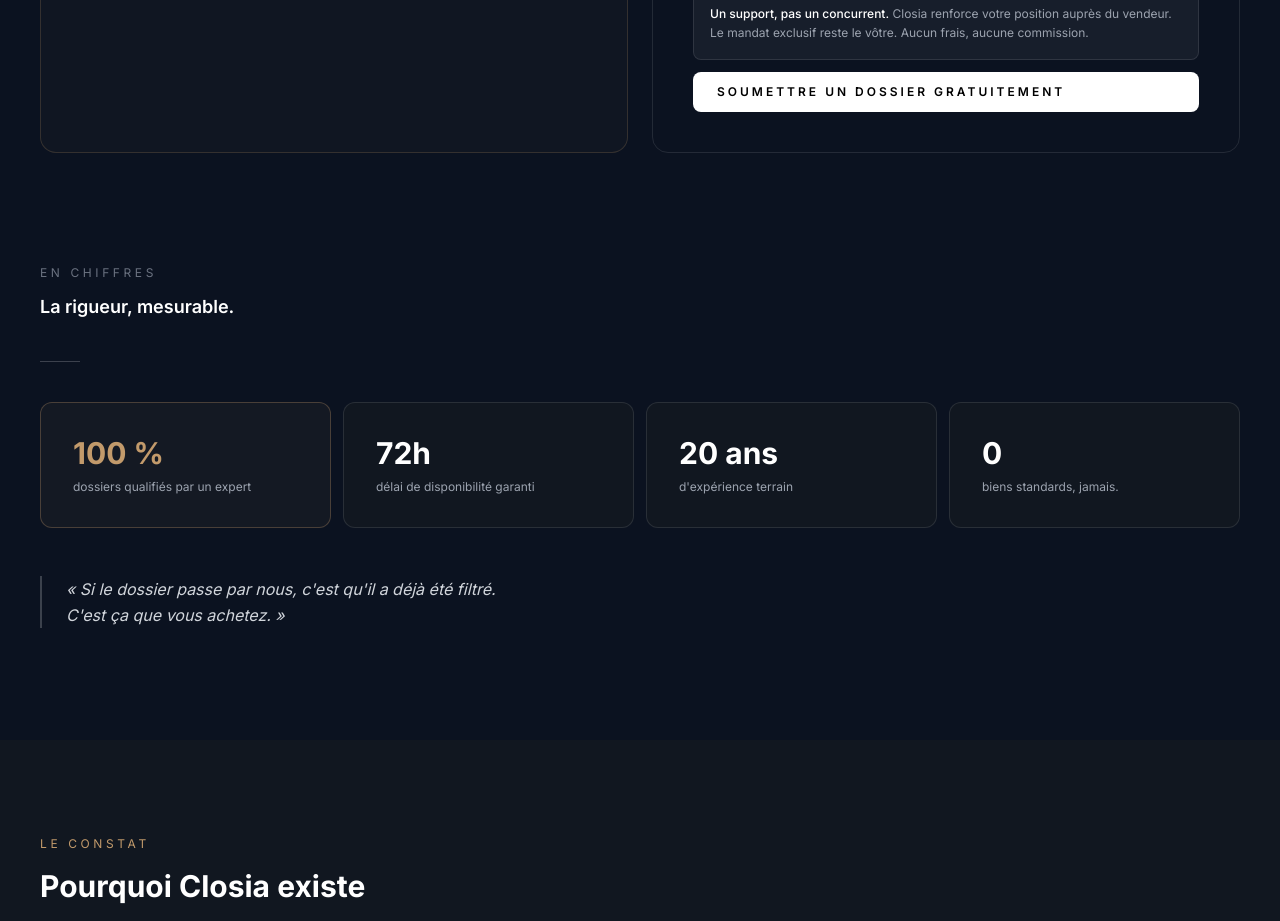
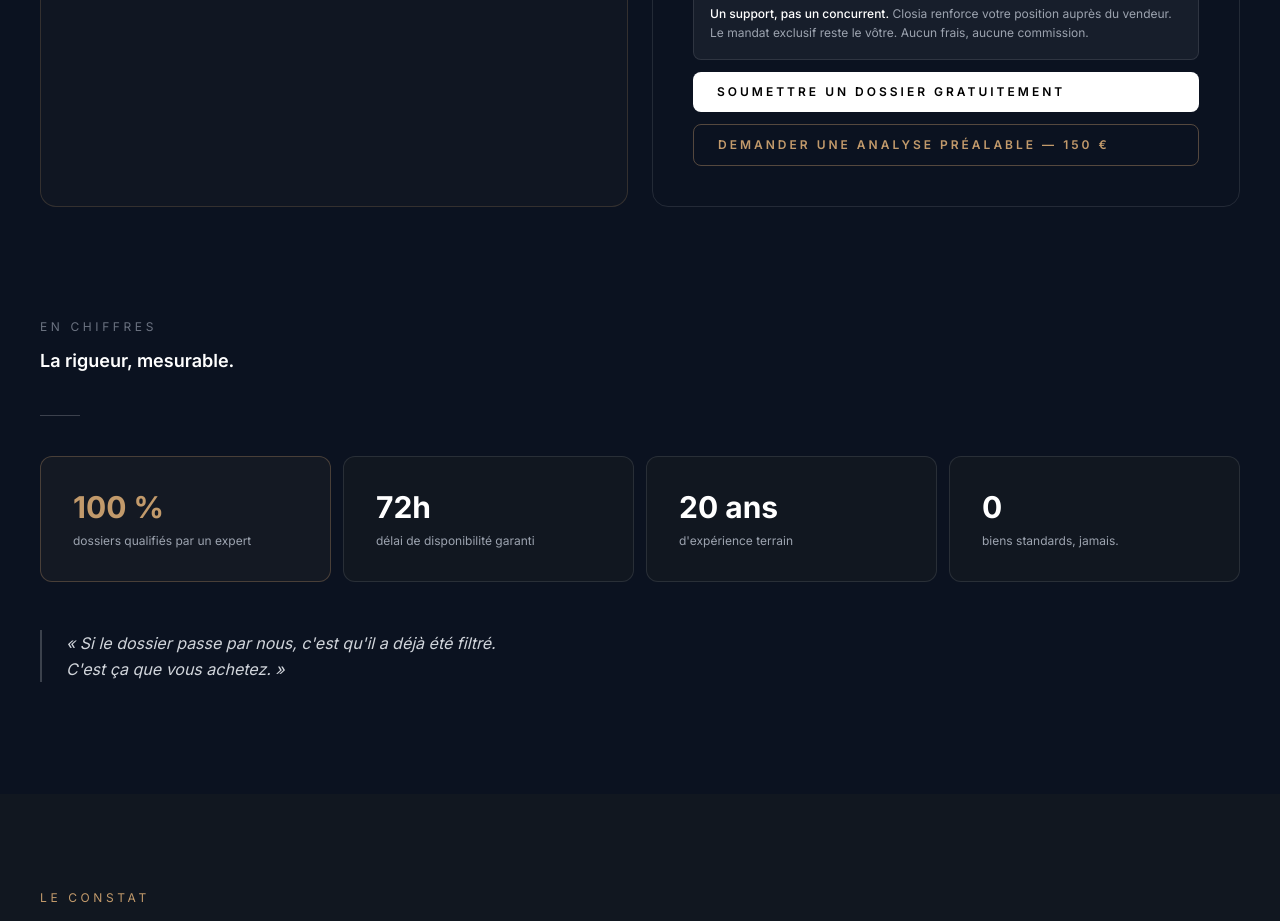
Before and after one commit to BUFFARD388/closia, a Next.js app: page / in a window 1280 px wide. Shown: the part 1520-2441 px from the top of the page. Built offline with nearby package versions, Linux system fonts and the light colour scheme.

Commit message:
feat: bouton scroll vers analyse préalable dans card vendeur

```diff
--- a/app/page.tsx
+++ b/app/page.tsx
@@ -253,6 +253,9 @@
                 <Link href="/auth/register/vendeur" className="inline-flex items-center text-xs tracking-widest uppercase bg-white text-black font-semibold px-6 py-3 hover:bg-gray-100 transition-all duration-300 rounded-lg">
                   Soumettre un dossier gratuitement
                 </Link>
+                <a href="#analyse" className="inline-flex items-center text-xs tracking-widest uppercase border border-[#c29a6b]/40 text-[#c29a6b] font-semibold px-6 py-3 hover:bg-[#c29a6b]/10 transition-all duration-300 rounded-lg">
+                  Demander une analyse préalable — 150 €
+                </a>
               </div>
             </div>
 
@@ -773,7 +776,7 @@
       </section>
 
       {/* ── ANALYSE PRÉALABLE ── */}
-      <section className="px-6 lg:px-10 py-24 bg-[#111720]">
+      <section id="analyse" className="px-6 lg:px-10 py-24 bg-[#111720]">
         <div className="max-w-7xl mx-auto">
           <p className="text-xs tracking-[0.3em] uppercase text-[#c29a6b] mb-4">Service expert</p>
           <h2 className="text-3xl font-bold mb-4">Vous avez un bien à analyser<br />avant de le diffuser ?</h2>
```
